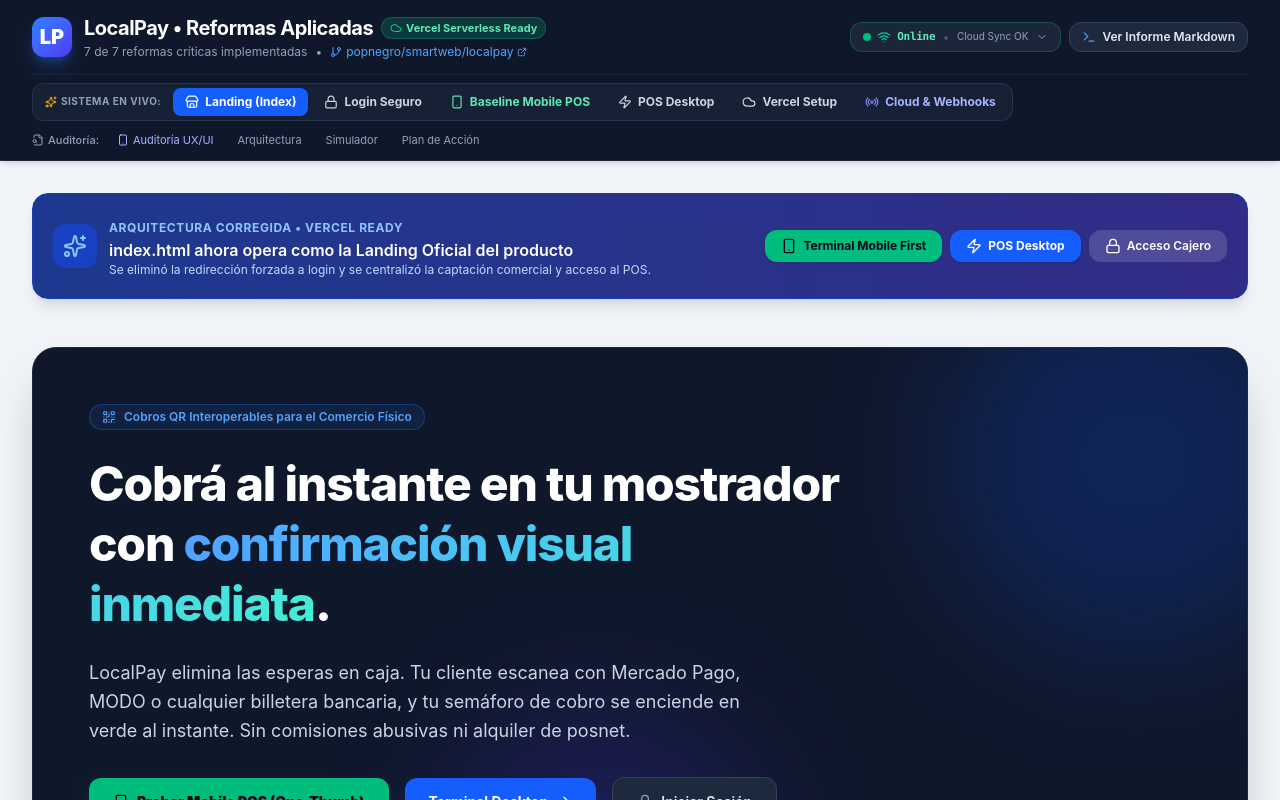
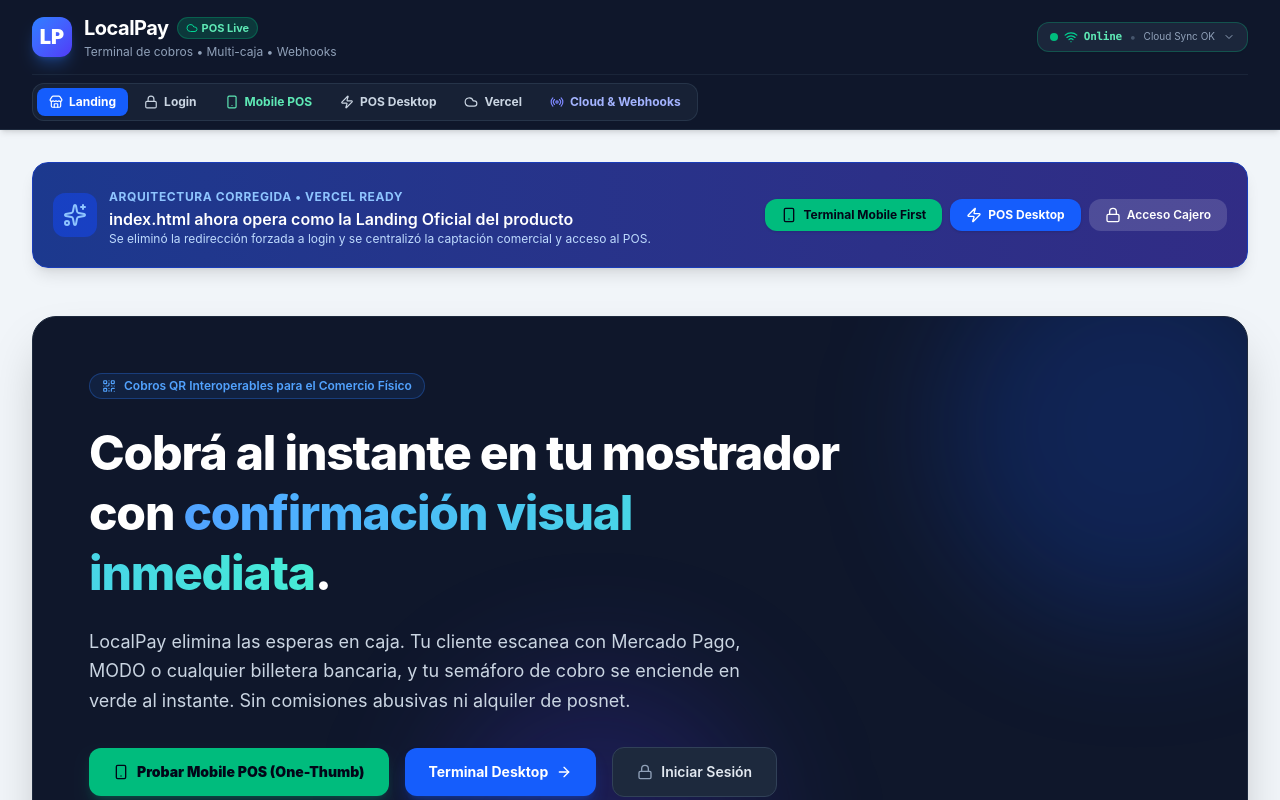
Before and after one commit to popnegro/localpay, a React (Vite) app: page / in a window 1280 px wide. Shown: the top 800 px of the page. Built offline with nearby package versions, Linux system fonts and the light colour scheme.

Commit message:
demo-ready: Header limpio sin auditoría ni informe Markdown

```diff
--- a/src/components/Header.tsx
+++ b/src/components/Header.tsx
@@ -1,17 +1,9 @@
 import React from 'react';
 import {
-  ShieldAlert,
-  AlertTriangle,
-  CheckCircle2,
-  GitBranch,
-  ExternalLink,
-  Terminal,
   Store,
   Lock,
   Zap,
   Cloud,
-  FileSearch,
-  Sparkles,
   Smartphone,
   Radio,
 } from 'lucide-react';
@@ -20,17 +12,13 @@
 interface HeaderProps {
   activeTab: string;
   setActiveTab: (tab: string) => void;
-  onExportReport: () => void;
   onOpenCierre?: () => void;
 }
 
-export const Header: React.FC<HeaderProps> = ({ activeTab, setActiveTab, onExportReport, onOpenCierre }) => {
-  const isAppMode = activeTab.startsWith('app-');
-
+export const Header: React.FC<HeaderProps> = ({ activeTab, setActiveTab, onOpenCierre }) => {
   return (
     <header className="bg-slate-900 border-b border-slate-800 text-white sticky top-0 z-40 shadow-md">
       <div className="max-w-7xl mx-auto px-4 sm:px-6 lg:px-8">
-        {/* Fila Principal */}
         <div className="flex flex-col md:flex-row md:items-center md:justify-between py-3.5 gap-3">
           <div className="flex items-center gap-3">
             <div className="w-10 h-10 rounded-xl bg-gradient-to-br from-blue-500 to-indigo-600 flex items-center justify-center font-black text-xl shadow-lg shadow-blue-500/30">
@@ -39,31 +27,19 @@
             <div>
               <div className="flex items-center gap-2">
                 <h1 className="text-lg sm:text-xl font-bold tracking-tight text-white">
-                  LocalPay • Reformas Aplicadas
+                  LocalPay
                 </h1>
                 <span className="px-2 py-0.5 rounded-full text-[11px] font-bold bg-emerald-500/20 text-emerald-300 border border-emerald-500/30 flex items-center gap-1">
-                  <Cloud className="w-3 h-3 text-emerald-400" /> Vercel Serverless Ready
+                  <Cloud className="w-3 h-3 text-emerald-400" /> POS Live
                 </span>
               </div>
               <div className="flex items-center gap-2 text-xs text-slate-400 mt-0.5">
-                <span>7 de 7 reformas críticas implementadas</span>
-                <span>•</span>
-                <a
-                  href="https://github.com/popnegro/smartweb/tree/main/localpay"
-                  target="_blank"
-                  rel="noreferrer"
-                  className="inline-flex items-center gap-1 text-blue-400 hover:text-blue-300"
-                >
-                  <GitBranch className="w-3 h-3" />
-                  <span>popnegro/smartweb/localpay</span>
-                  <ExternalLink className="w-2.5 h-2.5" />
-                </a>
+                <span>Terminal de cobros • Multi-caja • Webhooks</span>
               </div>
             </div>
           </div>
 
           <div className="flex items-center gap-2">
-            {/* Indicador de Red y Cola Offline */}
             <NetworkStatusIndicator />
 
             {onOpenCierre && (
@@ -77,26 +53,11 @@
                 <span>Cierre Z</span>
               </button>
             )}
-
-            <button
-              id="export-report-btn"
-              onClick={onExportReport}
-              className="inline-flex items-center gap-1.5 px-3 py-1.5 text-xs font-semibold rounded-xl bg-slate-800 hover:bg-slate-700 border border-slate-700 text-slate-200 transition-colors cursor-pointer"
-            >
-              <Terminal className="w-3.5 h-3.5 text-blue-400" />
-              <span>Ver Informe Markdown</span>
-            </button>
           </div>
         </div>
 
-        {/* Barra de Navegación de Vistas */}
-        <div className="border-t border-slate-800/80 pt-2 pb-2 flex flex-wrap items-center justify-between gap-2 text-xs">
-          {/* Grupo 1: Aplicación Reformada */}
+        <div className="border-t border-slate-800/80 pt-2 pb-2 flex flex-wrap items-center gap-2 text-xs">
           <div className="flex items-center gap-1 bg-slate-800/60 p-1 rounded-xl border border-slate-700/60">
-            <span className="px-2 text-[10px] font-bold uppercase tracking-wider text-slate-400 flex items-center gap-1">
-              <Sparkles className="w-3 h-3 text-amber-400" /> Sistema en Vivo:
-            </span>
-
             <button
               onClick={() => setActiveTab('app-landing')}
               className={`px-3 py-1.5 rounded-lg font-bold flex items-center gap-1.5 transition cursor-pointer ${
@@ -105,7 +66,7 @@
                   : 'text-slate-300 hover:text-white hover:bg-slate-700/60'
               }`}
             >
-              <Store className="w-3.5 h-3.5" /> Landing (Index)
+              <Store className="w-3.5 h-3.5" /> Landing
             </button>
 
             <button
@@ -116,7 +77,7 @@
                   : 'text-slate-300 hover:text-white hover:bg-slate-700/60'
               }`}
             >
-              <Lock className="w-3.5 h-3.5" /> Login Seguro
+              <Lock className="w-3.5 h-3.5" /> Login
             </button>
 
             <button
@@ -127,7 +88,7 @@
                   : 'text-emerald-300 hover:text-white hover:bg-slate-700/60'
               }`}
             >
-              <Smartphone className="w-3.5 h-3.5" /> Baseline Mobile POS
+              <Smartphone className="w-3.5 h-3.5" /> Mobile POS
             </button>
 
             <button
@@ -149,7 +110,7 @@
                   : 'text-slate-300 hover:text-white hover:bg-slate-700/60'
               }`}
             >
-              <Cloud className="w-3.5 h-3.5" /> Vercel Setup
+              <Cloud className="w-3.5 h-3.5" /> Vercel
             </button>
 
             <button
@@ -163,46 +124,6 @@
               <Radio className="w-3.5 h-3.5 text-indigo-400" /> Cloud & Webhooks
             </button>
           </div>
-
-          {/* Grupo 2: Auditoría Técnica Original y UX/UI */}
-          <div className="flex items-center gap-1 text-[11px]">
-            <span className="text-slate-400 font-medium mr-1 flex items-center gap-1">
-              <FileSearch className="w-3 h-3" /> Auditoría:
-            </span>
-            <button
-              onClick={() => setActiveTab('audit-ux')}
-              className={`px-2.5 py-1 rounded-lg transition cursor-pointer flex items-center gap-1 ${
-                activeTab === 'audit-ux' ? 'bg-indigo-600 text-white font-bold shadow-xs' : 'text-indigo-300 hover:text-white hover:bg-slate-800'
-              }`}
-            >
-              <Smartphone className="w-3 h-3" />
-              <span>Auditoría UX/UI</span>
-            </button>
-            <button
-              onClick={() => setActiveTab('overview')}
-              className={`px-2.5 py-1 rounded-lg transition cursor-pointer ${
-                activeTab === 'overview' ? 'bg-slate-700 text-white font-bold' : 'text-slate-400 hover:text-slate-200'
-              }`}
-            >
-              Arquitectura
-            </button>
-            <button
-              onClick={() => setActiveTab('simulator')}
-              className={`px-2.5 py-1 rounded-lg transition cursor-pointer ${
-                activeTab === 'simulator' ? 'bg-slate-700 text-white font-bold' : 'text-slate-400 hover:text-slate-200'
-              }`}
-            >
-              Simulador
-            </button>
-            <button
-              onClick={() => setActiveTab('action-plan')}
-              className={`px-2.5 py-1 rounded-lg transition cursor-pointer ${
-                activeTab === 'action-plan' ? 'bg-slate-700 text-white font-bold' : 'text-slate-400 hover:text-slate-200'
-              }`}
-            >
-              Plan de Acción
-            </button>
-          </div>
         </div>
       </div>
     </header>
```
